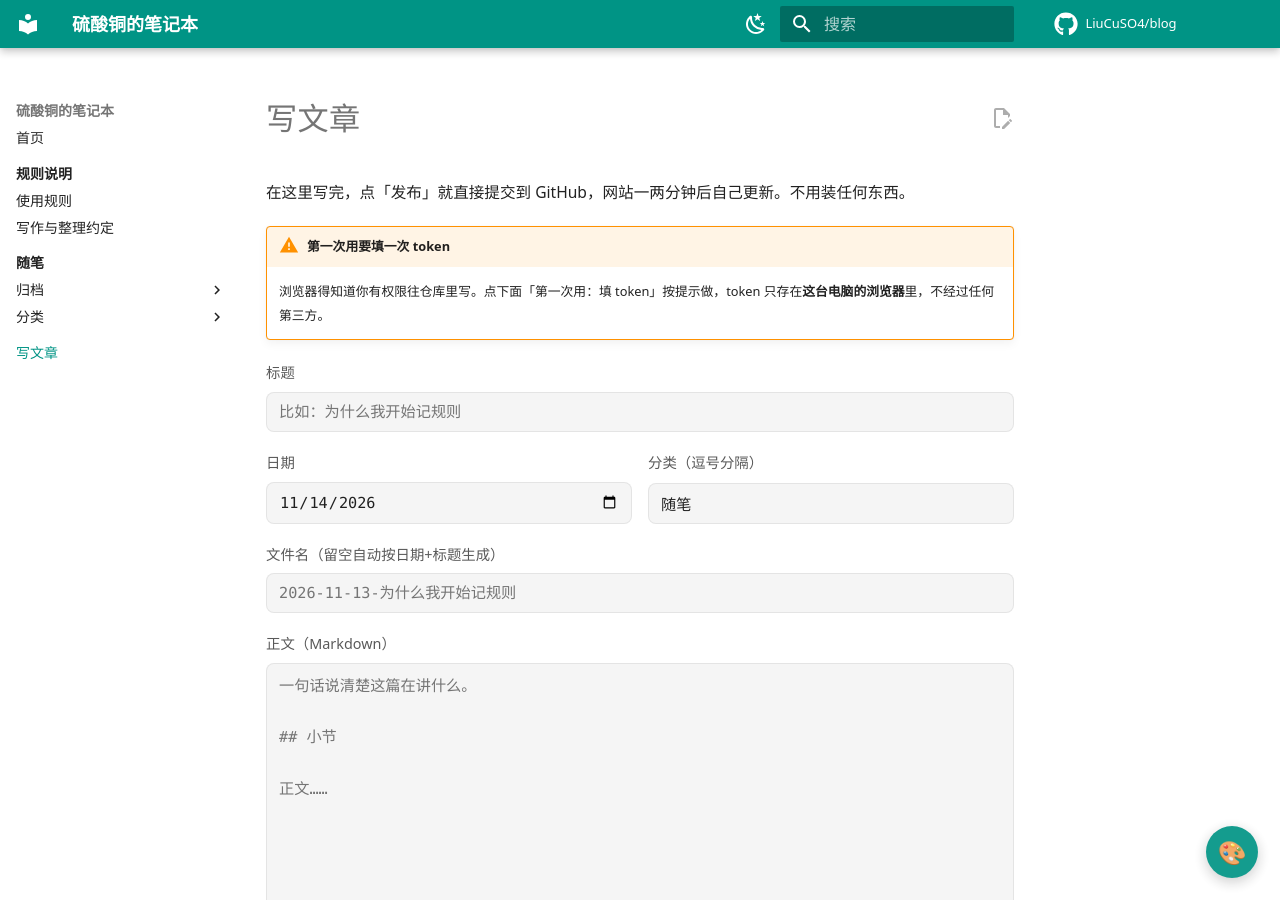
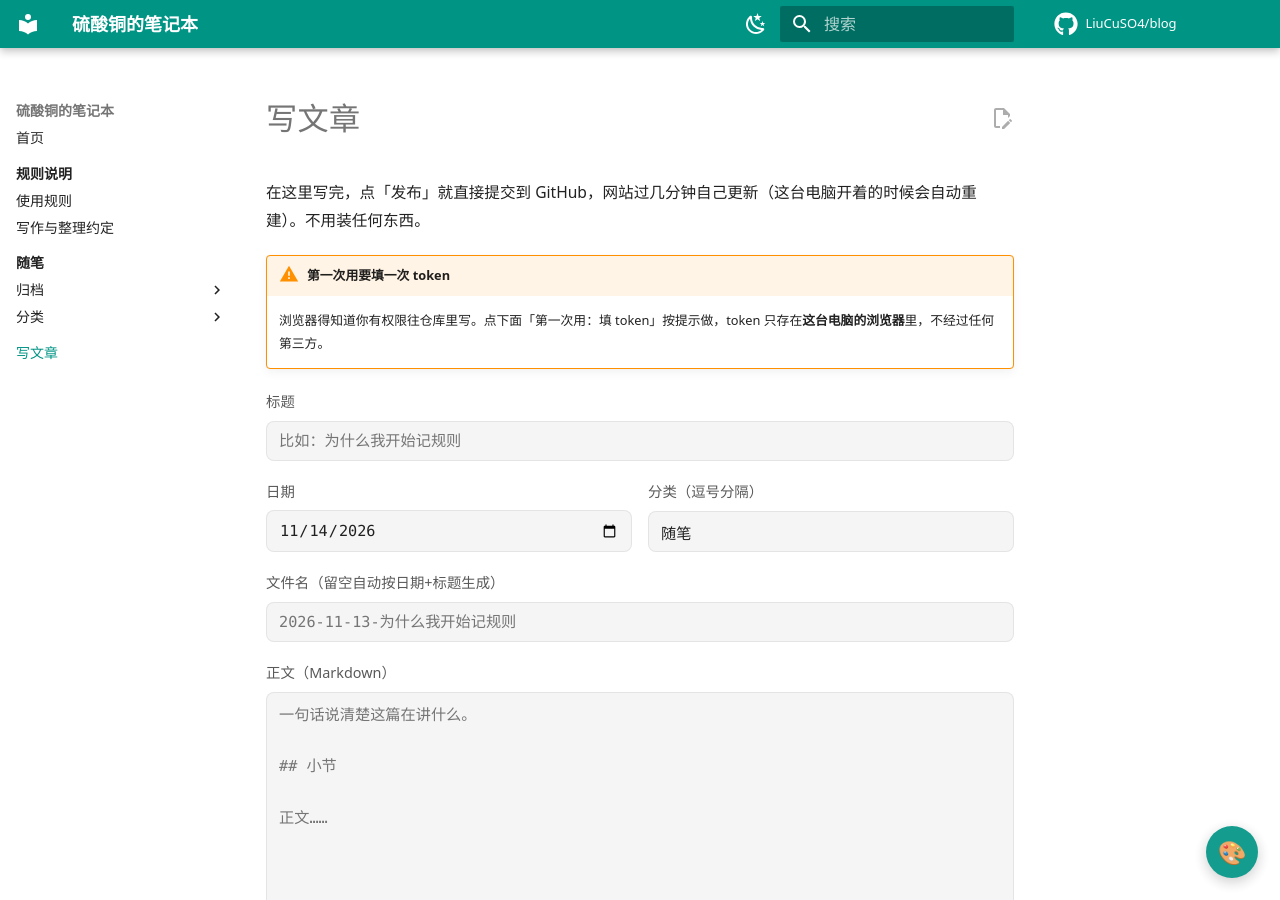
Before and after one commit to LiuCuSO4/blog, an MkDocs documentation site: the page built from docs/write.md, in a window 1280 px wide and 900 px high. Built offline with MkDocs 1.6.1 and Material for MkDocs 9.7.7, drawn with Linux system fonts in a browser that asks for light colours; comment, search, counter and statistics services are not loaded.

```diff
--- a/docs/write.md
+++ b/docs/write.md
@@ -6,7 +6,7 @@ search:
 
 # 写文章
 
-在这里写完，点「发布」就直接提交到 GitHub，网站一两分钟后自己更新。不用装任何东西。
+在这里写完，点「发布」就直接提交到 GitHub，网站过几分钟自己更新（这台电脑开着的时候会自动重建）。不用装任何东西。
 
 !!! warning "第一次用要填一次 token"
     浏览器得知道你有权限往仓库里写。点下面「第一次用：填 token」按提示做，token 只存在**这台电脑的浏览器**里，不经过任何第三方。
```
Also changed, not shown: README.md (+24 -2 lines), 1 other file.
